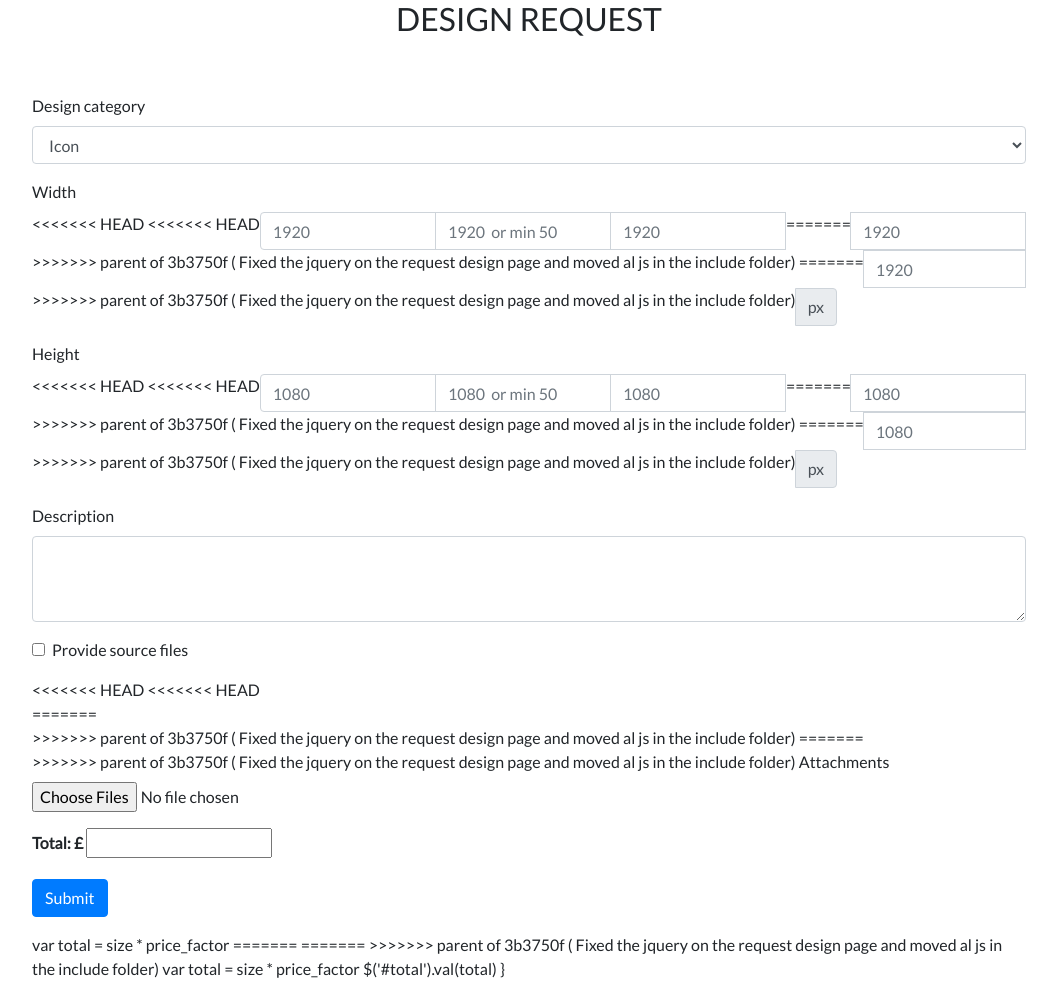
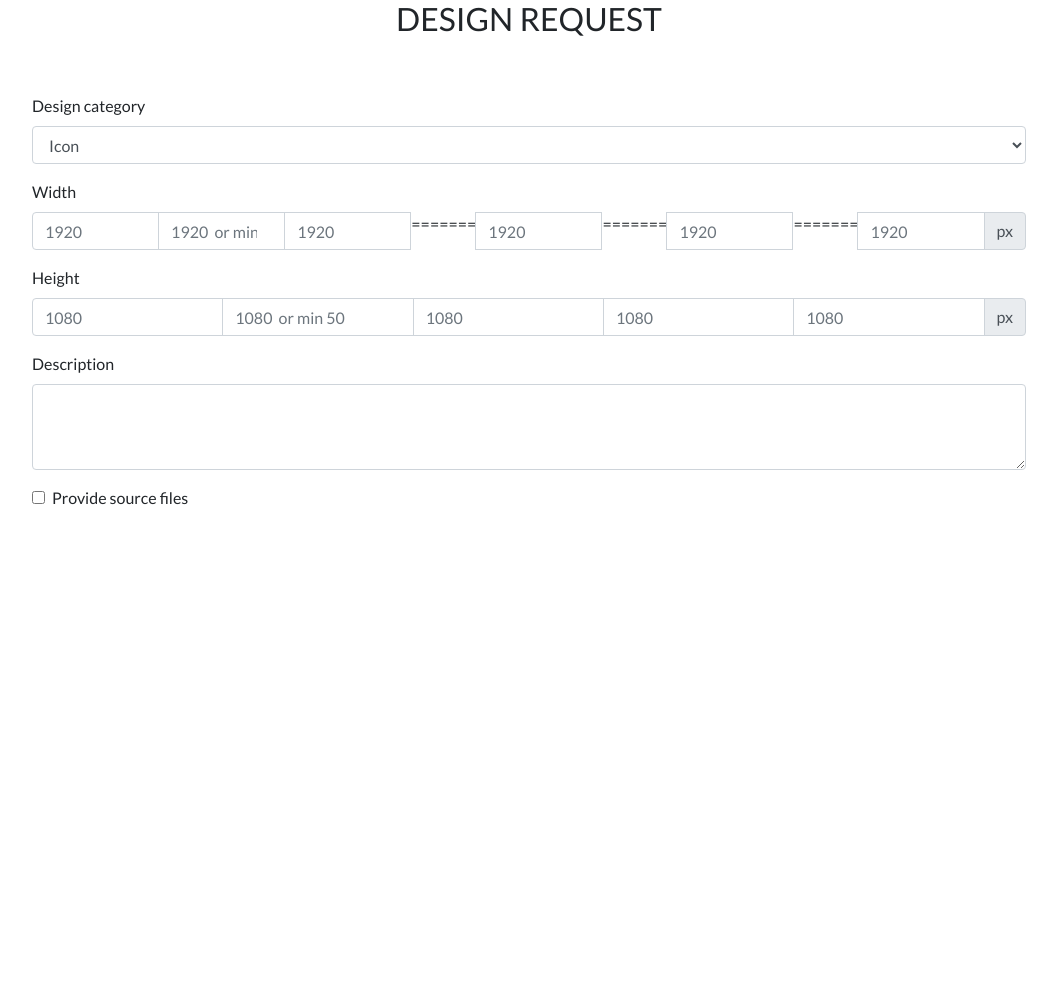
Before and after one commit to manub7/Graphic_design_freelance, a Django app: template design_requests/templates/design_requests/design_requests.html in a window 1280 px wide. Shown: the part 160-1141 px from the top of the page, without its empty margins (111-1168 px from the left). After the commit the page ends 665 px from the top, so only its background shows below. Run offline with Django 3.2, Linux system fonts and the light colour scheme; data comes from the database, SQL or seed files in the repository; the template is opened without the code that fills it: values that come from a table or form of the project are taken from there, most other values are stand-ins (such as "Sample title", 1, 10 or a date in 2020); parts of the project's set-up code (start-up, migrations or seed data) failed here and were passed over; some libraries are stand-ins or nearby versions.

Commit message:
Fixing merging issues

```diff
--- a/design_requests/templates/design_requests/design_requests.html
+++ b/design_requests/templates/design_requests/design_requests.html
@@ -35,8 +35,7 @@
         <div class="form-group">
             <label for="width">Width</label>
             <div class="input-group mb-3">
-<<<<<<< HEAD
-<<<<<<< HEAD
+
 
                 <input type="number" class="form-control" id="width" name="width" placeholder="1920" required>
 
@@ -47,10 +46,13 @@
 
 =======
                 <input type="number" class="form-control" id="width" name="width" placeholder="1920" required>
->>>>>>> parent of 3b3750f ( Fixed the jquery on the request design page and moved al js in the include folder)
+
 =======
                 <input type="number" class="form-control" id="width" name="width" placeholder="1920" required>
->>>>>>> parent of 3b3750f ( Fixed the jquery on the request design page and moved al js in the include folder)
+
+=======
+                <input type="number" class="form-control" id="width" name="width" placeholder="1920" required>
+
                 <div class="input-group-append">
                     <span class="input-group-text">px</span>
                 </div>
@@ -60,8 +62,7 @@
         <div class="form-group">
             <label for="height">Height</label>
             <div class="input-group mb-3">
-<<<<<<< HEAD
-<<<<<<< HEAD
+
 
                 <input type="number" class="form-control" id="height" name="height" placeholder="1080" required>
 
@@ -70,12 +71,13 @@
 
                 <input type="number" class="form-control" id="height" name="height" placeholder="1080" required>
 
-=======
+
                 <input type="number" class="form-control" id="height" name="height" placeholder="1080" required>
->>>>>>> parent of 3b3750f ( Fixed the jquery on the request design page and moved al js in the include folder)
-=======
+
+
                 <input type="number" class="form-control" id="height" name="height" placeholder="1080" required>
->>>>>>> parent of 3b3750f ( Fixed the jquery on the request design page and moved al js in the include folder)
+
+
                 <div class="input-group-append">
                     <span class="input-group-text">px</span>
                 </div>
@@ -96,8 +98,7 @@
             </div>
         </div>
 
-<<<<<<< HEAD
-<<<<<<< HEAD
+
 
         <div class="form-group">
 
@@ -106,12 +107,13 @@
 
         <div class="form-group">
 
-=======
+
         <div class="form-group">
->>>>>>> parent of 3b3750f ( Fixed the jquery on the request design page and moved al js in the include folder)
-=======
+
         <div class="form-group">
->>>>>>> parent of 3b3750f ( Fixed the jquery on the request design page and moved al js in the include folder)
+
+        <div class="form-group">
+
             <label for="attachments">Attachments</label>
             <input type="file" class="form-control-file" id="attachments" name="attachments" multiple>
         </div>
@@ -144,9 +146,7 @@ $('#width').keyup(calc);
         }
         var size = width*height*3/1024;
         var price_factor = JSON.parse({{price_factor}})
-<<<<<<< HEAD
 
-<<<<<<< HEAD
 <script type="text/javascript">
 
 $('#width').keyup(calc);
@@ -174,17 +174,19 @@ $('#width').keyup(calc);
 
         var total = size * price_factor
 
-=======
-=======
 
->>>>>>> parent of 3b3750f ( Fixed the jquery on the request design page and moved al js in the include folder)
+
+
+
+
+
         var total = size * price_factor
 
         $('#total').val(total)
     }
 </script>
 {% endblock %}
->>>>>>> parent of 3b3750f ( Fixed the jquery on the request design page and moved al js in the include folder)
+
 
         $('#total').val(total)
     }
--- a/static/css/base.css
+++ b/static/css/base.css
@@ -105,11 +105,6 @@ body {
     width: 25rem ;
 }
 
-<<<<<<< HEAD
-<<<<<<< HEAD
-<<<<<<< HEAD
-<<<<<<< HEAD
-=======
 
 /* Design request form */
 
@@ -118,10 +113,7 @@ body {
 }
 
 
-=======
->>>>>>> parent of 3b3750f ( Fixed the jquery on the request design page and moved al js in the include folder)
-=======
->>>>>>> parent of 3b3750f ( Fixed the jquery on the request design page and moved al js in the include folder)
+
 /* Footer */
 
 footer {
```
Also changed, not shown: design_requests/views.py (+3 -22 lines).
